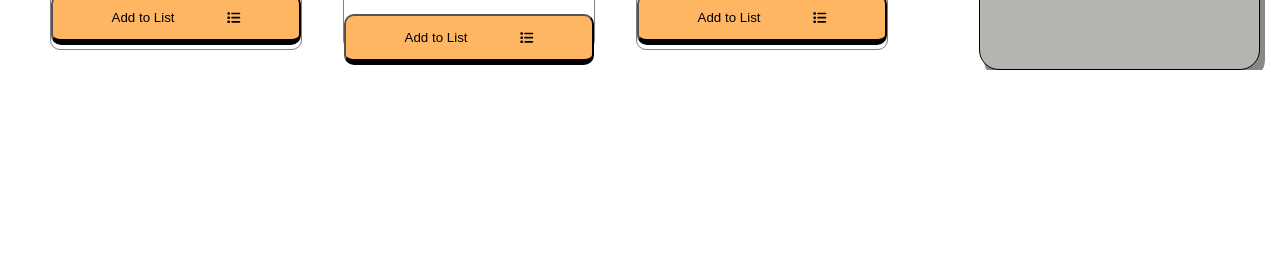
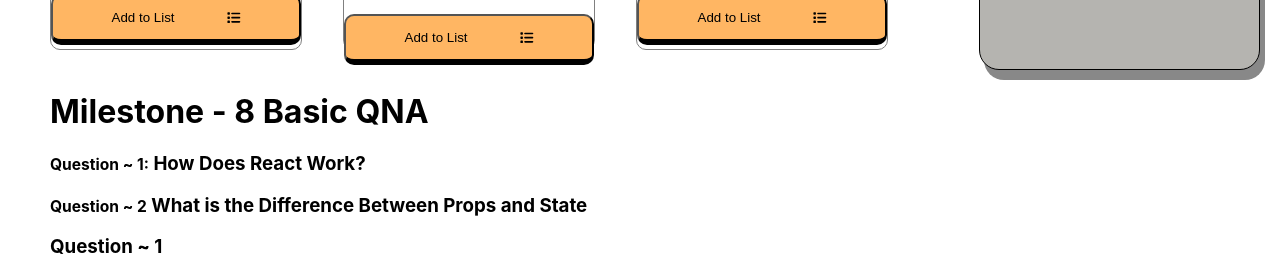
Before and after one commit to rayhan3030/7-foodie-assignment, a React (Create React App) app: page / in a window 1280 px wide. Shown: the part 1059-1333 px from the top of the page. Before the commit the page ends 1129 px from the top, so only its background shows below. Built offline with nearby package versions, Linux system fonts and the light colour scheme.

Commit message:
QNA section added on bottom of the page

```diff
--- a/src/components/Food/Food.css
+++ b/src/components/Food/Food.css
@@ -20,7 +20,7 @@
     box-shadow: 5px 10px #888888;
 }
 
-@media screen and (min-width:481px) and (max-width:768px) {
+@media screen and (max-width:768px) {
     .left-container {
         display: grid;
         grid-template-columns: repeat(2, 1fr);
@@ -35,7 +35,7 @@
 
 }
 
-@media screen and (min-width:320px) and (max-width:480px) {
+@media screen and (max-width:480px) {
     .left-container {
         display: grid;
         grid-template-columns: repeat(1, 1fr);
--- a/src/components/Food/Food.js
+++ b/src/components/Food/Food.js
@@ -1,6 +1,9 @@
 import React, { useEffect, useState } from 'react';
 import Activities from '../Activities/Activities';
 import Cards from '../Cards/Cards';
+import QuestionandAns from '../QuestionandAns/QuestionandAns';
+
+
 import './Food.css'
 
 const Food = () => {
@@ -33,6 +36,7 @@
             <div className='right-container'>
                 <Activities activities={activities}></Activities>
             </div>
+            <QuestionandAns></QuestionandAns>
         </div>
     );
 };
--- /dev/null
+++ b/src/components/QuestionandAns/QuestionandAns.js
@@ -0,0 +1,21 @@
+import React from 'react';
+
+const QuestionandAns = () => {
+    return (
+        <div>
+            <h1>Milestone - 8 Basic QNA</h1>
+            <div className='first'>
+                <h3><small>Question ~ 1:</small> How Does React Work?</h3>
+                <p></p>
+            </div>
+            <div className='first'>
+                <h3><small>Question ~ 2</small> What is the Difference Between Props and State</h3>
+            </div>
+            <div className='first'>
+                <h3>Question ~ 1</h3>
+            </div>
+        </div>
+    );
+};
+
+export default QuestionandAns;
```
Also changed, not shown: src/components/QuestionandAns/QuestionandAns.css (added).
